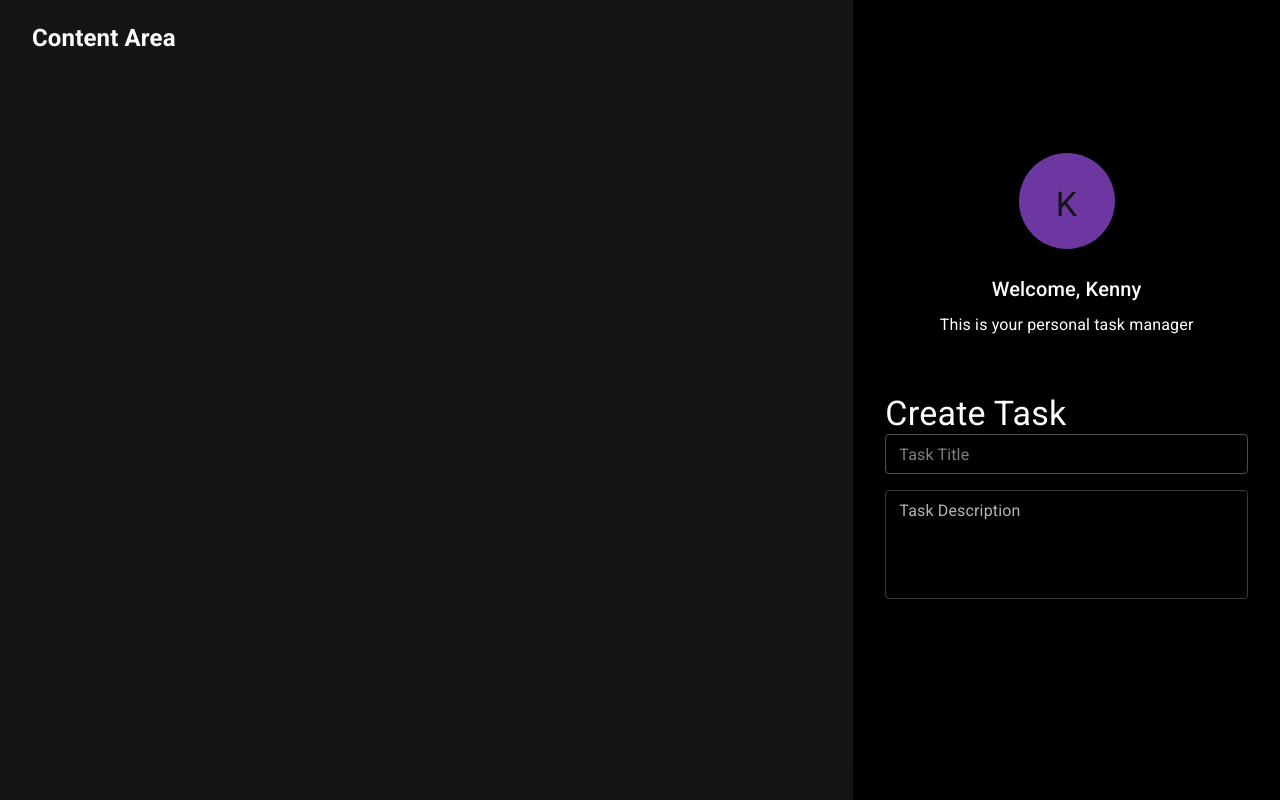
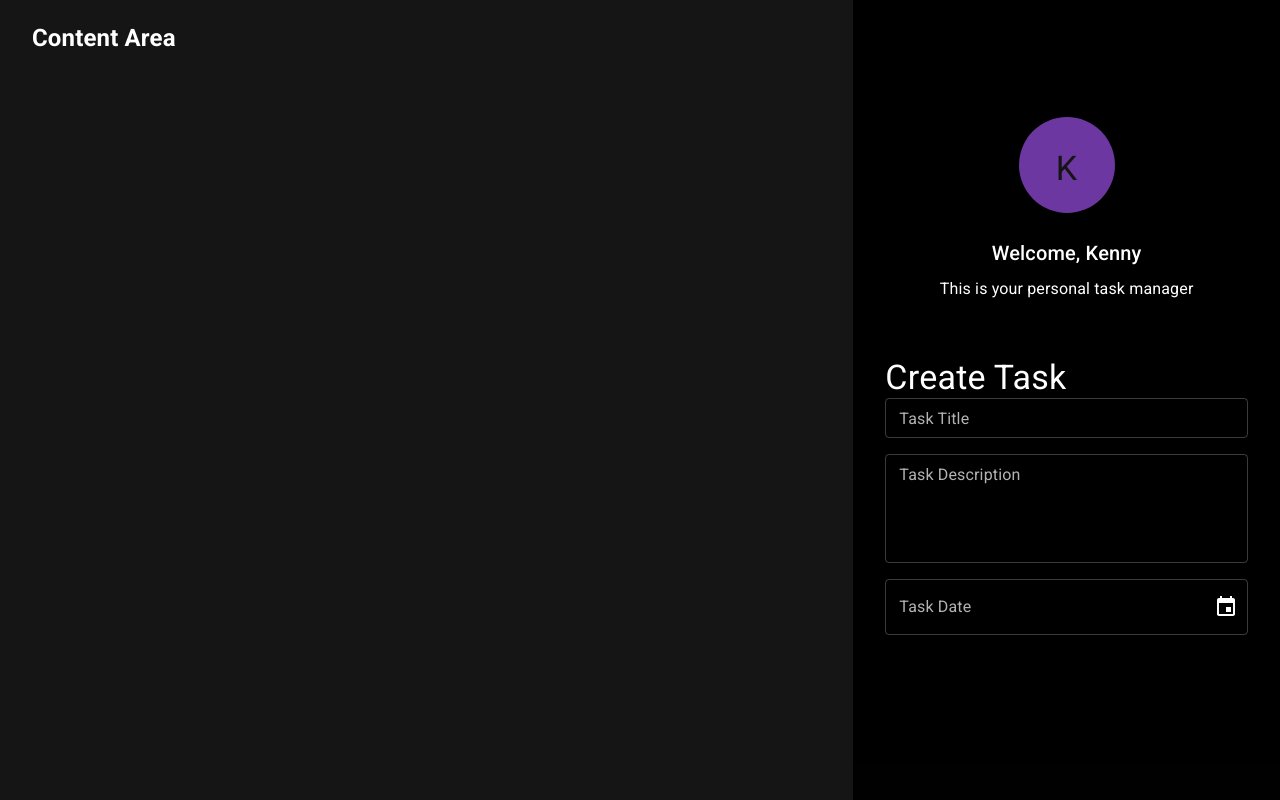
Before and after one commit to KQuiggins/TypeScript_Todo, a React (Vite) app: page / in a window 1280 px wide. Built offline with nearby package versions, Linux system fonts and the light colour scheme.

Commit message:
Add date picker component to create task form

```diff
--- a/package.json
+++ b/package.json
@@ -14,6 +14,8 @@
     "@emotion/styled": "^11.11.0",
     "@fontsource/roboto": "^5.0.8",
     "@mui/material": "^5.14.15",
+    "@mui/x-date-pickers": "^6.18.0",
+    "date-fns": "^2.30.0",
     "prop-types": "^15.8.1",
     "react": "^18.2.0",
     "react-dom": "^18.2.0"
--- /dev/null
+++ b/src/components/createTaskForm/_taskDateField.tsx
@@ -0,0 +1,32 @@
+import { FC, ReactElement, useState } from 'react';
+import { TextField } from '@mui/material';
+import { LocalizationProvider } from '@mui/x-date-pickers';
+import { AdapterDateFns } from '@mui/x-date-pickers/AdapterDateFns';
+import { DesktopDatePicker } from '@mui/x-date-pickers/DesktopDatePicker';
+import PropTypes from 'prop-types';
+
+const TaskDateField: FC = (props): ReactElement => {
+
+    const [date, setDate] = useState<Date | null>(null);
+  return (
+    <>
+        <LocalizationProvider dateAdapter={AdapterDateFns}>
+            <DesktopDatePicker
+                label="Task Date"
+                inputFormat="MM/dd/yyyy"
+                value={date}
+                onChange={(newValue) => {
+                    setDate(newValue);
+                }}
+                renderInput={(params) => <TextField {...params} />}
+            /></LocalizationProvider>
+
+    </>
+  )
+}
+
+TaskDateField.propTypes = {
+
+}
+
+export default TaskDateField
--- a/src/components/createTaskForm/createTaskForm.tsx
+++ b/src/components/createTaskForm/createTaskForm.tsx
@@ -3,6 +3,7 @@
 
 import TaskTitleField from './_taskTitleField';
 import TaskDescriptionField from './_taskDescriptionField';
+import TaskDateField from './_taskDateField';
 
 //import PropTypes from 'prop-types';
 
@@ -21,8 +22,9 @@
 			</Typography>
 
 			<Stack sx={{ width: '100%' }} spacing={2}>
-				<TaskTitleField  disabled/>
+				<TaskTitleField />
 				<TaskDescriptionField />
+				<TaskDateField />
 			</Stack>
 		</Box>
 	);
```
Also changed, not shown: 1 other file (tests, documents, lock files or other folders).
